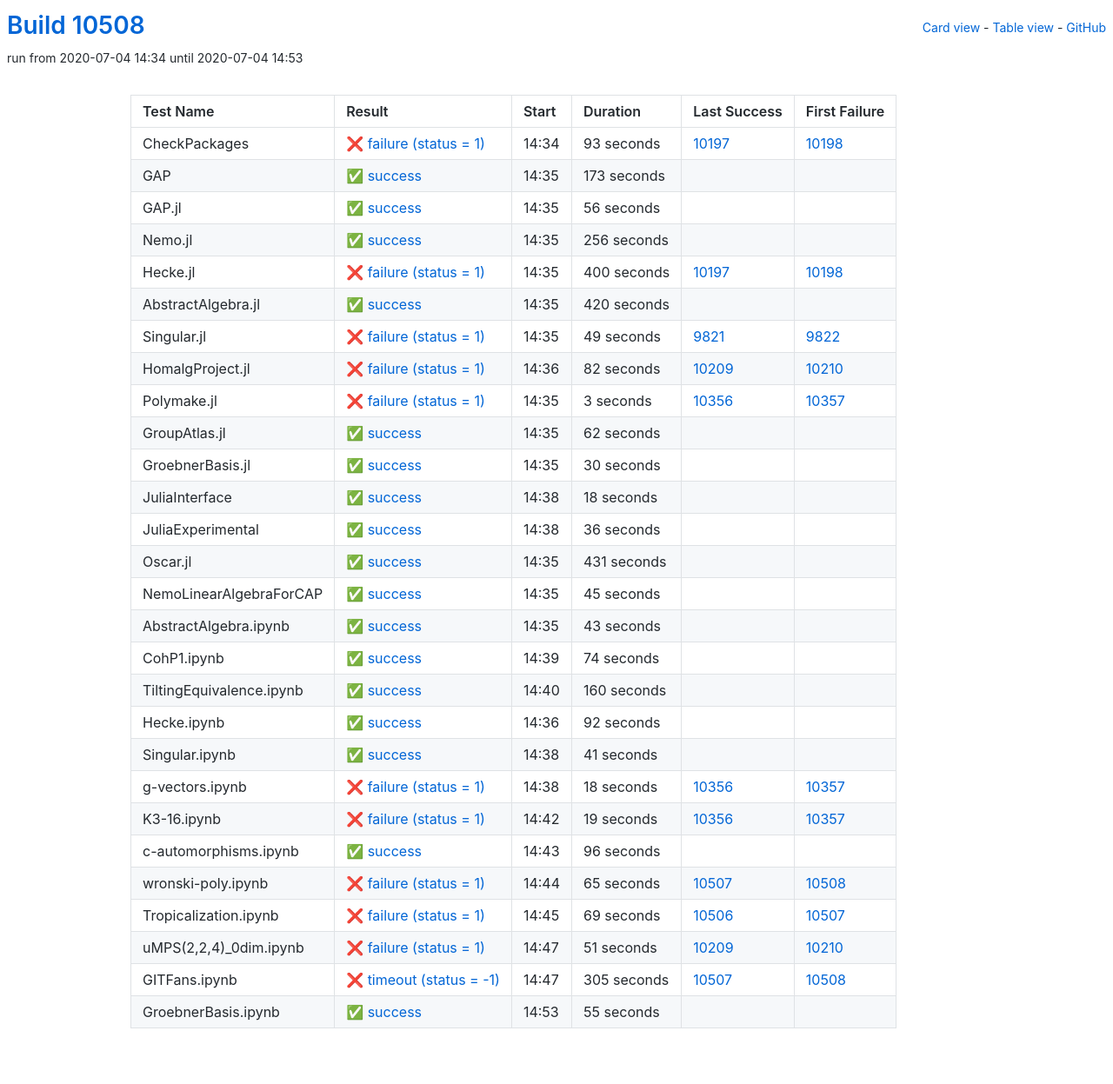
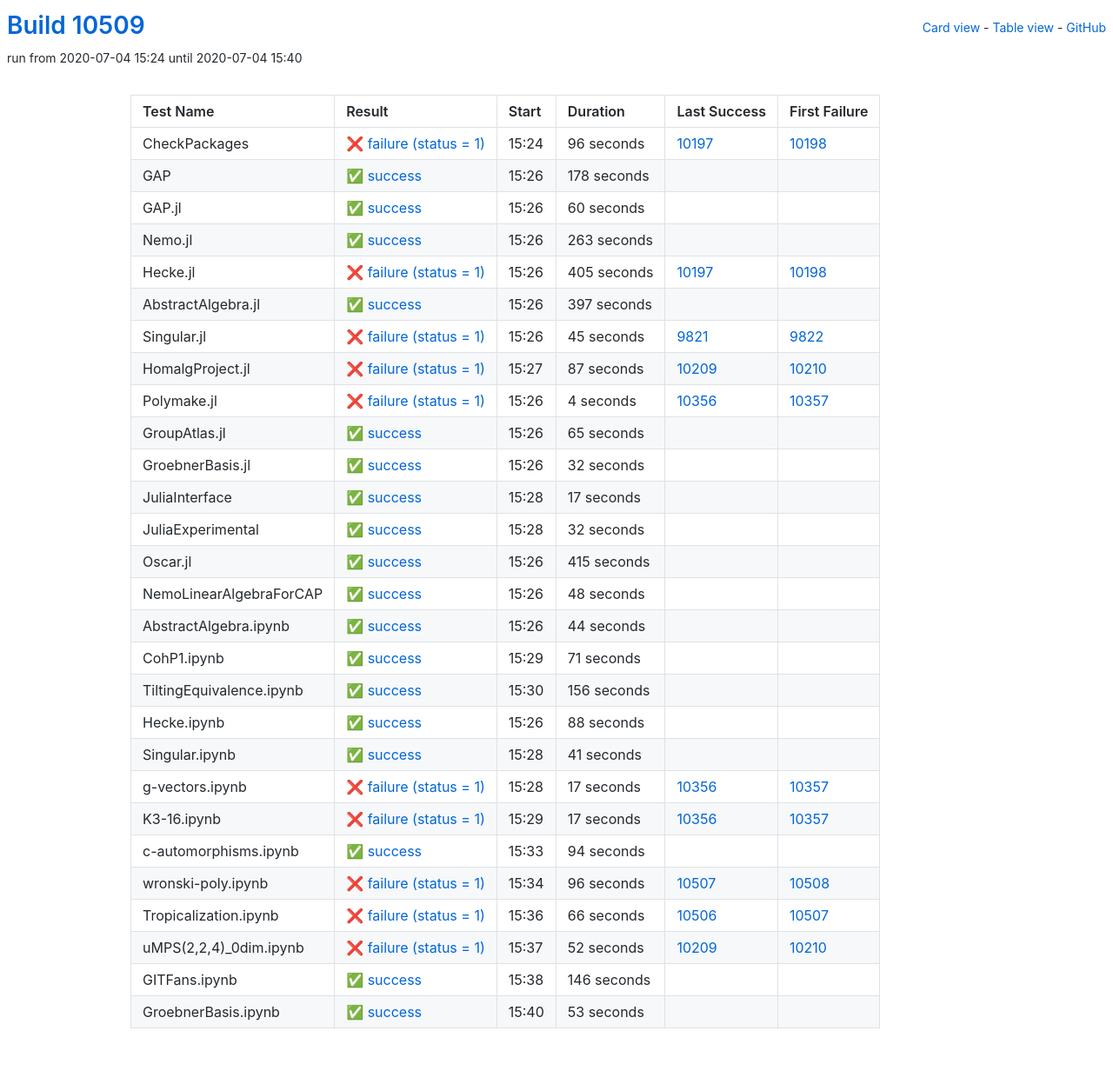
Before and after one commit to oscar-system/oscar-ci-status, a Jekyll site: the page built from table.html, in a window 1280 px wide. Shown: the whole page at 87% size. Built offline with Jekyll 4.4.1, drawn with Linux system fonts in a browser that asks for light colours.

Commit message:
Build #10509

```diff
--- a/_data/ci.yml
+++ b/_data/ci.yml
@@ -1,6 +1,6 @@
 ---
-build: 10508
-build_url: https://oscarci.mathematik.uni-kl.de/job/oscar/10508/
+build: 10509
+build_url: https://oscarci.mathematik.uni-kl.de/job/oscar/10509/
 job: oscar
 organization: oscar-system
 repo: oscar-ci-status
@@ -8,236 +8,236 @@
 tests:
 - name: CheckPackages
   id: checkpackages
-  log: https://oscarci.mathematik.uni-kl.de/job/oscar/10508/artifact/logs/build-10508/CheckPackages.log
-  start: 2020-07-04 14:34
+  log: https://oscarci.mathematik.uni-kl.de/job/oscar/10509/artifact/logs/build-10509/CheckPackages.log
+  start: 2020-07-04 15:24
   success: false
   exitcode: 1
   status: failure
-  duration: 93
+  duration: 96
   last_success: 10197
   last_success_url: https://oscarci.mathematik.uni-kl.de/job/oscar/10197/
   first_failure: 10198
   first_failure_url: https://oscarci.mathematik.uni-kl.de/job/oscar/10198/
 - name: GAP
   id: gap
-  log: https://oscarci.mathematik.uni-kl.de/job/oscar/10508/artifact/logs/build-10508/GAP.log
-  start: 2020-07-04 14:35
+  log: https://oscarci.mathematik.uni-kl.de/job/oscar/10509/artifact/logs/build-10509/GAP.log
+  start: 2020-07-04 15:26
   success: true
   exitcode: 0
   status: success
-  duration: 173
+  duration: 178
   last_success: false
   last_success_url:
   first_failure: false
   first_failure_url:
 - name: GAP.jl
   id: gap-jl
-  log: https://oscarci.mathematik.uni-kl.de/job/oscar/10508/artifact/logs/build-10508/GAP.jl.log
-  start: 2020-07-04 14:35
+  log: https://oscarci.mathematik.uni-kl.de/job/oscar/10509/artifact/logs/build-10509/GAP.jl.log
+  start: 2020-07-04 15:26
   success: true
   exitcode: 0
   status: success
-  duration: 56
+  duration: 60
   last_success: false
   last_success_url:
   first_failure: false
   first_failure_url:
 - name: Nemo.jl
   id: nemo-jl
-  log: https://oscarci.mathematik.uni-kl.de/job/oscar/10508/artifact/logs/build-10508/Nemo.jl.log
-  start: 2020-07-04 14:35
+  log: https://oscarci.mathematik.uni-kl.de/job/oscar/10509/artifact/logs/build-10509/Nemo.jl.log
+  start: 2020-07-04 15:26
   success: true
   exitcode: 0
   status: success
-  duration: 256
+  duration: 263
   last_success: false
   last_success_url:
   first_failure: false
   first_failure_url:
 - name: Hecke.jl
   id: hecke-jl
-  log: https://oscarci.mathematik.uni-kl.de/job/oscar/10508/artifact/logs/build-10508/Hecke.jl.log
-  start: 2020-07-04 14:35
+  log: https://oscarci.mathematik.uni-kl.de/job/oscar/10509/artifact/logs/build-10509/Hecke.jl.log
+  start: 2020-07-04 15:26
   success: false
   exitcode: 1
   status: failure
-  duration: 400
+  duration: 405
   last_success: 10197
   last_success_url: https://oscarci.mathematik.uni-kl.de/job/oscar/10197/
   first_failure: 10198
   first_failure_url: https://oscarci.mathematik.uni-kl.de/job/oscar/10198/
 - name: AbstractAlgebra.jl
   id: abstractalgebra-jl
-  log: https://oscarci.mathematik.uni-kl.de/job/oscar/10508/artifact/logs/build-10508/AbstractAlgebra.jl.log
-  start: 2020-07-04 14:35
+  log: https://oscarci.mathematik.uni-kl.de/job/oscar/10509/artifact/logs/build-10509/AbstractAlgebra.jl.log
+  start: 2020-07-04 15:26
   success: true
   exitcode: 0
   status: success
-  duration: 420
+  duration: 397
   last_success: false
   last_success_url:
   first_failure: false
   first_failure_url:
 - name: Singular.jl
   id: singular-jl
-  log: https://oscarci.mathematik.uni-kl.de/job/oscar/10508/artifact/logs/build-10508/Singular.jl.log
-  start: 2020-07-04 14:35
+  log: https://oscarci.mathematik.uni-kl.de/job/oscar/10509/artifact/logs/build-10509/Singular.jl.log
+  start: 2020-07-04 15:26
   success: false
   exitcode: 1
   status: failure
-  duration: 49
+  duration: 45
   last_success: 9821
   last_success_url: https://oscarci.mathematik.uni-kl.de/job/oscar/9821/
   first_failure: 9822
   first_failure_url: https://oscarci.mathematik.uni-kl.de/job/oscar/9822/
 - name: HomalgProject.jl
   id: homalgproject-jl
-  log: https://oscarci.mathematik.uni-kl.de/job/oscar/10508/artifact/logs/build-10508/HomalgProject.jl.log
-  start: 2020-07-04 14:36
+  log: https://oscarci.mathematik.uni-kl.de/job/oscar/10509/artifact/logs/build-10509/HomalgProject.jl.log
+  start: 2020-07-04 15:27
   success: false
   exitcode: 1
   status: failure
-  duration: 82
+  duration: 87
   last_success: 10209
   last_success_url: https://oscarci.mathematik.uni-kl.de/job/oscar/10209/
   first_failure: 10210
   first_failure_url: https://oscarci.mathematik.uni-kl.de/job/oscar/10210/
 - name: Polymake.jl
   id: polymake-jl
-  log: https://oscarci.mathematik.uni-kl.de/job/oscar/10508/artifact/logs/build-10508/Polymake.jl.log
-  start: 2020-07-04 14:35
+  log: https://oscarci.mathematik.uni-kl.de/job/oscar/10509/artifact/logs/build-10509/Polymake.jl.log
+  start: 2020-07-04 15:26
   success: false
   exitcode: 1
   status: failure
-  duration: 3
+  duration: 4
   last_success: 10356
   last_success_url: https://oscarci.mathematik.uni-kl.de/job/oscar/10356/
   first_failure: 10357
   first_failure_url: https://oscarci.mathematik.uni-kl.de/job/oscar/10357/
 - name: GroupAtlas.jl
   id: groupatlas-jl
-  log: https://oscarci.mathematik.uni-kl.de/job/oscar/10508/artifact/logs/build-10508/GroupAtlas.jl.log
-  start: 2020-07-04 14:35
+  log: https://oscarci.mathematik.uni-kl.de/job/oscar/10509/artifact/logs/build-10509/GroupAtlas.jl.log
+  start: 2020-07-04 15:26
   success: true
   exitcode: 0
   status: success
-  duration: 62
+  duration: 65
   last_success: false
   last_success_url:
   first_failure: false
   first_failure_url:
 - name: GroebnerBasis.jl
   id: groebnerbasis-jl
-  log: https://oscarci.mathematik.uni-kl.de/job/oscar/10508/artifact/logs/build-10508/GroebnerBasis.jl.log
-  start: 2020-07-04 14:35
+  log: https://oscarci.mathematik.uni-kl.de/job/oscar/10509/artifact/logs/build-10509/GroebnerBasis.jl.log
+  start: 2020-07-04 15:26
   success: true
   exitcode: 0
   status: success
-  duration: 30
+  duration: 32
   last_success: false
   last_success_url:
   first_failure: false
   first_failure_url:
 - name: JuliaInterface
   id: juliainterface
-  log: https://oscarci.mathematik.uni-kl.de/job/oscar/10508/artifact/logs/build-10508/JuliaInterface.log
-  start: 2020-07-04 14:38
+  log: https://oscarci.mathematik.uni-kl.de/job/oscar/10509/artifact/logs/build-10509/JuliaInterface.log
+  start: 2020-07-04 15:28
   success: true
   exitcode: 0
   status: success
-  duration: 18
+  duration: 17
   last_success: false
   last_success_url:
   first_failure: false
   first_failure_url:
 - name: JuliaExperimental
   id: juliaexperimental
-  log: https://oscarci.mathematik.uni-kl.de/job/oscar/10508/artifact/logs/build-10508/JuliaExperimental.log
-  start: 2020-07-04 14:38
+  log: https://oscarci.mathematik.uni-kl.de/job/oscar/10509/artifact/logs/build-10509/JuliaExperimental.log
+  start: 2020-07-04 15:28
   success: true
   exitcode: 0
   status: success
-  duration: 36
+  duration: 32
   last_success: false
   last_success_url:
   first_failure: false
   first_failure_url:
 - name: Oscar.jl
   id: oscar-jl
-  log: https://oscarci.mathematik.uni-kl.de/job/oscar/10508/artifact/logs/build-10508/Oscar.jl.log
-  start: 2020-07-04 14:35
+  log: https://oscarci.mathematik.uni-kl.de/job/oscar/10509/artifact/logs/build-10509/Oscar.jl.log
+  start: 2020-07-04 15:26
   success: true
   exitcode: 0
   status: success
-  duration: 431
+  duration: 415
   last_success: false
   last_success_url:
   first_failure: false
   first_failure_url:
 - name: NemoLinearAlgebraForCAP
   id: nemolinearalgebraforcap
-  log: https://oscarci.mathematik.uni-kl.de/job/oscar/10508/artifact/logs/build-10508/NemoLinearAlgebraForCAP.log
-  start: 2020-07-04 14:35
+  log: https://oscarci.mathematik.uni-kl.de/job/oscar/10509/artifact/logs/build-10509/NemoLinearAlgebraForCAP.log
+  start: 2020-07-04 15:26
   success: true
   exitcode: 0
   status: success
-  duration: 45
+  duration: 48
   last_success: false
   last_success_url:
   first_failure: false
   first_failure_url:
 - name: AbstractAlgebra.ipynb
   id: abstractalgebra-ipynb
-  log: https://oscarci.mathematik.uni-kl.de/job/oscar/10508/artifact/logs/build-10508/AbstractAlgebra.ipynb.log
-  start: 2020-07-04 14:35
+  log: https://oscarci.mathematik.uni-kl.de/job/oscar/10509/artifact/logs/build-10509/AbstractAlgebra.ipynb.log
+  start: 2020-07-04 15:26
   success: true
   exitcode: 0
   status: success
-  duration: 43
+  duration: 44
   last_success: false
   last_success_url:
   first_failure: false
   first_failure_url:
 - name: CohP1.ipynb
   id: cohp1-ipynb
-  log: https://oscarci.mathematik.uni-kl.de/job/oscar/10508/artifact/logs/build-10508/CohP1.ipynb.log
-  start: 2020-07-04 14:39
+  log: https://oscarci.mathematik.uni-kl.de/job/oscar/10509/artifact/logs/build-10509/CohP1.ipynb.log
+  start: 2020-07-04 15:29
   success: true
   exitcode: 0
   status: success
-  duration: 74
+  duration: 71
   last_success: false
   last_success_url:
   first_failure: false
   first_failure_url:
 - name: TiltingEquivalence.ipynb
   id: tiltingequivalence-ipynb
-  log: https://oscarci.mathematik.uni-kl.de/job/oscar/10508/artifact/logs/build-10508/TiltingEquivalence.ipynb.log
-  start: 2020-07-04 14:40
+  log: https://oscarci.mathematik.uni-kl.de/job/oscar/10509/artifact/logs/build-10509/TiltingEquivalence.ipynb.log
+  start: 2020-07-04 15:30
   success: true
   exitcode: 0
   status: success
-  duration: 160
+  duration: 156
   last_success: false
   last_success_url:
   first_failure: false
   first_failure_url:
 - name: Hecke.ipynb
   id: hecke-ipynb
-  log: https://oscarci.mathematik.uni-kl.de/job/oscar/10508/artifact/logs/build-10508/Hecke.ipynb.log
-  start: 2020-07-04 14:36
+  log: https://oscarci.mathematik.uni-kl.de/job/oscar/10509/artifact/logs/build-10509/Hecke.ipynb.log
+  start: 2020-07-04 15:26
   success: true
   exitcode: 0
   status: success
-  duration: 92
+  duration: 88
   last_success: false
   last_success_url:
   first_failure: false
   first_failure_url:
 - name: Singular.ipynb
   id: singular-ipynb
-  log: https://oscarci.mathematik.uni-kl.de/job/oscar/10508/artifact/logs/build-10508/Singular.ipynb.log
-  start: 2020-07-04 14:38
+  log: https://oscarci.mathematik.uni-kl.de/job/oscar/10509/artifact/logs/build-10509/Singular.ipynb.log
+  start: 2020-07-04 15:28
   success: true
   exitcode: 0
   status: success
@@ -248,97 +248,97 @@
   first_failure_url:
 - name: g-vectors.ipynb
   id: g-vectors-ipynb
-  log: https://oscarci.mathematik.uni-kl.de/job/oscar/10508/artifact/logs/build-10508/g-vectors.ipynb.log
-  start: 2020-07-04 14:38
+  log: https://oscarci.mathematik.uni-kl.de/job/oscar/10509/artifact/logs/build-10509/g-vectors.ipynb.log
+  start: 2020-07-04 15:28
   success: false
   exitcode: 1
   status: failure
-  duration: 18
+  duration: 17
   last_success: 10356
   last_success_url: https://oscarci.mathematik.uni-kl.de/job/oscar/10356/
   first_failure: 10357
   first_failure_url: https://oscarci.mathematik.uni-kl.de/job/oscar/10357/
 - name: K3-16.ipynb
   id: k3-16-ipynb
-  log: https://oscarci.mathematik.uni-kl.de/job/oscar/10508/artifact/logs/build-10508/K3-16.ipynb.log
-  start: 2020-07-04 14:42
+  log: https://oscarci.mathematik.uni-kl.de/job/oscar/10509/artifact/logs/build-10509/K3-16.ipynb.log
+  start: 2020-07-04 15:29
   success: false
   exitcode: 1
   status: failure
-  duration: 19
+  duration: 17
   last_success: 10356
   last_success_url: https://oscarci.mathematik.uni-kl.de/job/oscar/10356/
   first_failure: 10357
   first_failure_url: https://oscarci.mathematik.uni-kl.de/job/oscar/10357/
 - name: c-automorphisms.ipynb
   id: c-automorphisms-ipynb
-  log: https://oscarci.mathematik.uni-kl.de/job/oscar/10508/artifact/logs/build-10508/c-automorphisms.ipynb.log
-  start: 2020-07-04 14:43
+  log: https://oscarci.mathematik.uni-kl.de/job/oscar/10509/artifact/logs/build-10509/c-automorphisms.ipynb.log
+  start: 2020-07-04 15:33
   success: true
   exitcode: 0
   status: success
-  duration: 96
+  duration: 94
   last_success: false
   last_success_url:
   first_failure: false
   first_failure_url:
 - name: wronski-poly.ipynb
   id: wronski-poly-ipynb
-  log: https://oscarci.mathematik.uni-kl.de/job/oscar/10508/artifact/logs/build-10508/wronski-poly.ipynb.log
-  start: 2020-07-04 14:44
+  log: https://oscarci.mathematik.uni-kl.de/job/oscar/10509/artifact/logs/build-10509/wronski-poly.ipynb.log
+  start: 2020-07-04 15:34
   success: false
   exitcode: 1
   status: failure
-  duration: 65
+  duration: 96
   last_success: 10507
   last_success_url: https://oscarci.mathematik.uni-kl.de/job/oscar/10507/
   first_failure: 10508
   first_failure_url: https://oscarci.mathematik.uni-kl.de/job/oscar/10508/
 - name: Tropicalization.ipynb
   id: tropicalization-ipynb
-  log: https://oscarci.mathematik.uni-kl.de/job/oscar/10508/artifact/logs/build-10508/Tropicalization.ipynb.log
-  start: 2020-07-04 14:45
+  log: https://oscarci.mathematik.uni-kl.de/job/oscar/10509/artifact/logs/build-10509/Tropicalization.ipynb.log
+  start: 2020-07-04 15:36
   success: false
   exitcode: 1
   status: failure
-  duration: 69
+  duration: 66
   last_success: 10506
   last_success_url: https://oscarci.mathematik.uni-kl.de/job/oscar/10506/
   first_failure: 10507
   first_failure_url: https://oscarci.mathematik.uni-kl.de/job/oscar/10507/
 - name: uMPS(2,2,4)_0dim.ipynb
   id: umps-2-2-4-0dim-ipynb
-  log: https://oscarci.mathematik.uni-kl.de/job/oscar/10508/artifact/logs/build-10508/uMPS-2-2-4-_0dim.ipynb.log
-  start: 2020-07-04 14:47
+  log: https://oscarci.mathematik.uni-kl.de/job/oscar/10509/artifact/logs/build-10509/uMPS-2-2-4-_0dim.ipynb.log
+  start: 2020-07-04 15:37
   success: false
   exitcode: 1
   status: failure
-  duration: 51
+  duration: 52
   last_success: 10209
   last_success_url: https://oscarci.mathematik.uni-kl.de/job/oscar/10209/
   first_failure: 10210
   first_failure_url: https://oscarci.mathematik.uni-kl.de/job/oscar/10210/
 - name: GITFans.ipynb
   id: gitfans-ipynb
-  log: https://oscarci.mathematik.uni-kl.de/job/oscar/10508/artifact/logs/build-10508/GITFans.ipynb.log
-  start: 2020-07-04 14:47
-  success: false
-  exitcode: -1
-  status: timeout
-  duration: 305
-  last_success: 10507
-  last_success_url: https://oscarci.mathematik.uni-kl.de/job/oscar/10507/
-  first_failure: 10508
-  first_failure_url: https://oscarci.mathematik.uni-kl.de/job/oscar/10508/
-- name: GroebnerBasis.ipynb
-  id: groebnerbasis-ipynb
-  log: https://oscarci.mathematik.uni-kl.de/job/oscar/10508/artifact/logs/build-10508/GroebnerBasis.ipynb.log
-  start: 2020-07-04 14:53
+  log: https://oscarci.mathematik.uni-kl.de/job/oscar/10509/artifact/logs/build-10509/GITFans.ipynb.log
+  start: 2020-07-04 15:38
   success: true
   exitcode: 0
   status: success
-  duration: 55
+  duration: 146
   last_success: false
   last_success_url:
   first_failure: false
   first_failure_url:
+- name: GroebnerBasis.ipynb
+  id: groebnerbasis-ipynb
+  log: https://oscarci.mathematik.uni-kl.de/job/oscar/10509/artifact/logs/build-10509/GroebnerBasis.ipynb.log
+  start: 2020-07-04 15:40
+  success: true
+  exitcode: 0
+  status: success
+  duration: 53
+  last_success: false
+  last_success_url:
+  first_failure: false
+  first_failure_url:
```
Also changed, not shown: README.md.
